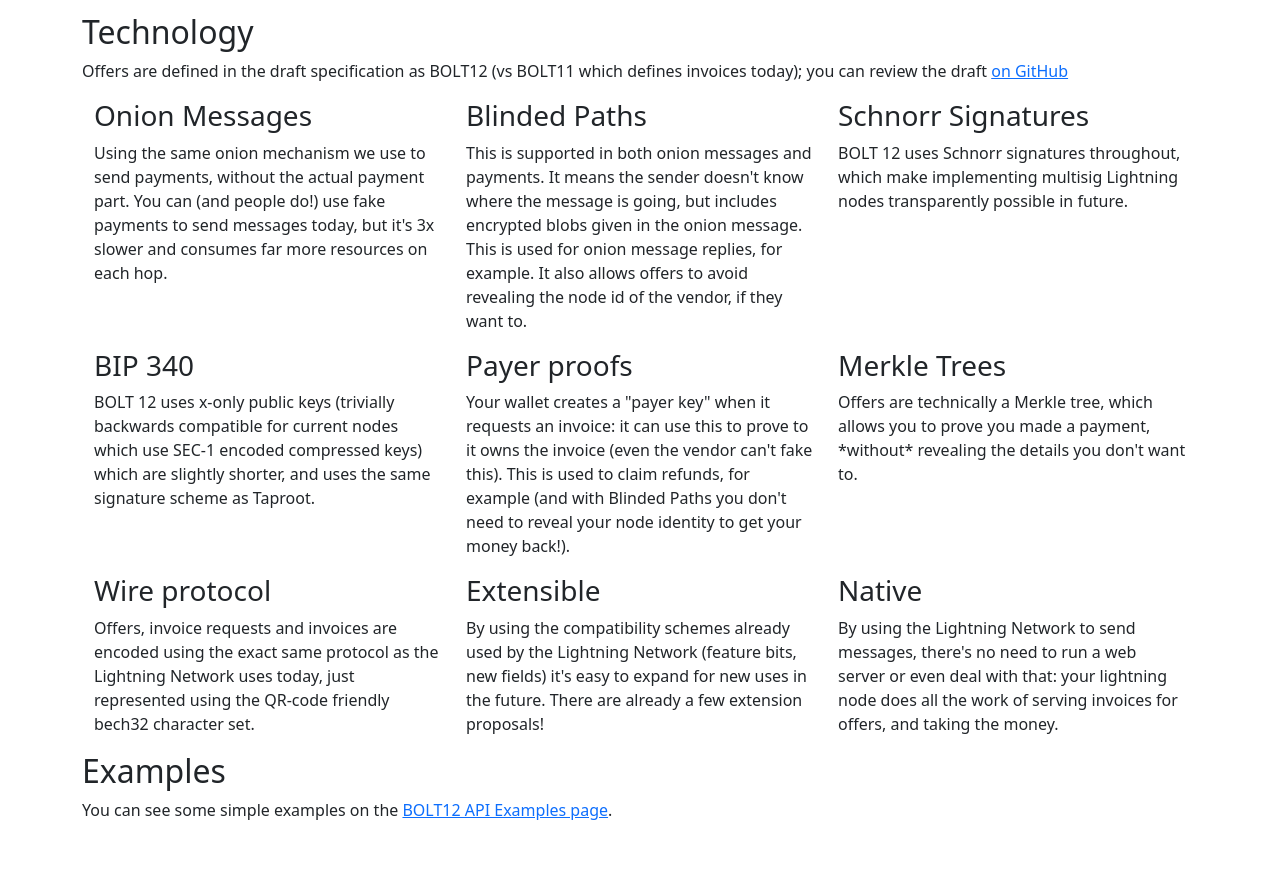
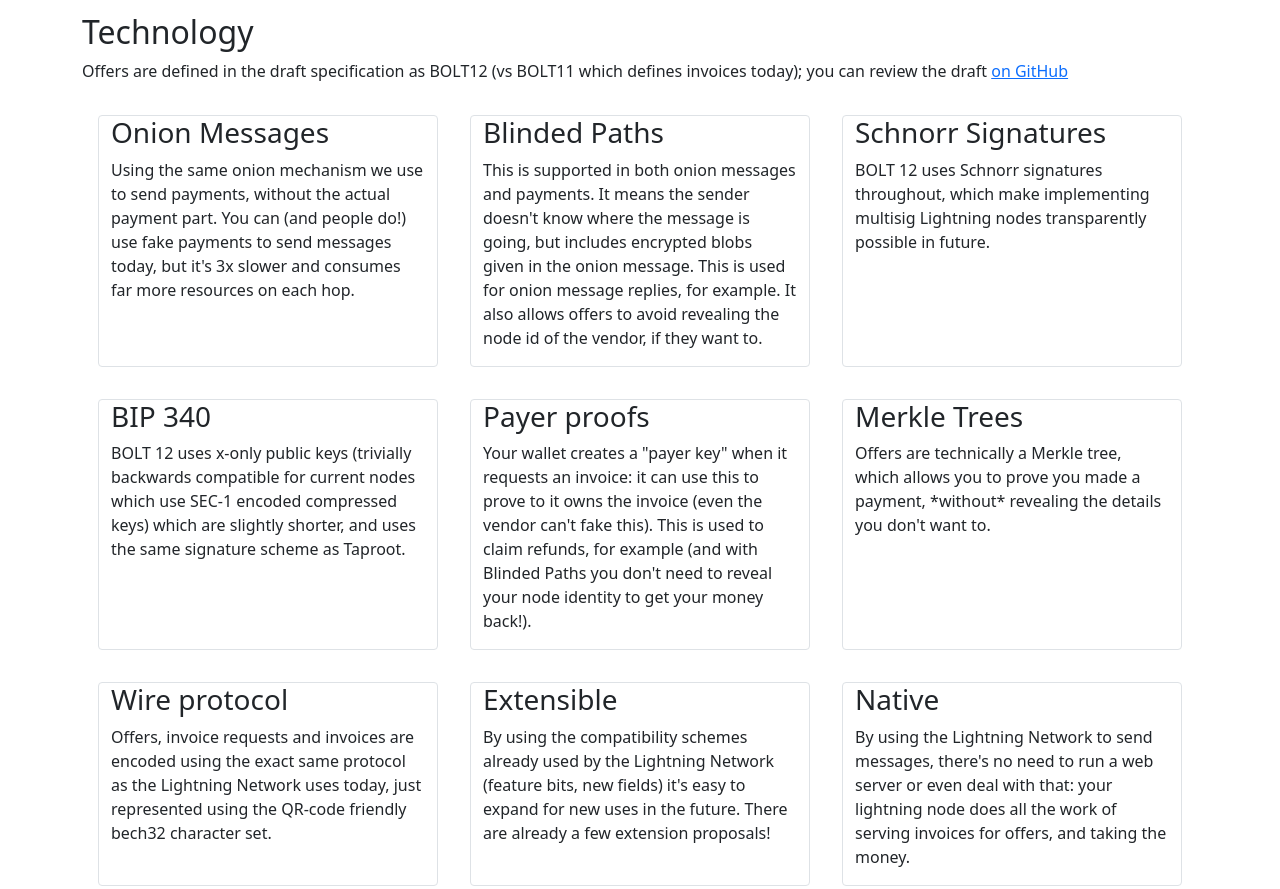
Before and after one commit to rustyrussell/bolt12.org, a plain HTML site: page www/index.html in a window 1280 px wide. Shown: the part 985-1874 px from the top of the page. Before the commit the page ends 1807 px from the top, so only its background shows below. Drawn offline with nearby package versions, Linux system fonts and the light colour scheme.

Commit message:
Minor tweaks
Signed-off-by: Rusty Russell <rusty@rustcorp.com.au>

```diff
--- a/www/index.html
+++ b/www/index.html
@@ -10,7 +10,7 @@
     <script src="https://cdn.jsdelivr.net/npm/bootstrap@5.0.2/dist/js/bootstrap.bundle.min.js" integrity="sha384-MrcW6ZMFYlzcLA8Nl+NtUVF0sA7MsXsP1UyJoMp4YLEuNSfAP+JcXn/tWtIaxVXM" crossorigin="anonymous"></script>
 
     <div class="container">
-      <h1>Offers: Lightning's Native Experience, Everywhere</h1>
+      <h1 style="text-align:center">Offers: Lightning's Native Experience, Everywhere</h1>
 
       <p>
 	Offers is
@@ -90,21 +90,21 @@
 	Offers are defined in the draft specification as BOLT12 (vs BOLT11 which defines invoices today); you can review the draft <a href="https://github.com/lightningnetwork/lightning-rfc/pull/798">on GitHub</a>
       </p>
 
-      <div class="container-fluid">
+     <div class="container-fluid">
 	<div class="row">
-	  <div class="col-sm">
+	  <div class="col-sm border rounded m-sm-3">
 	    <h3>Onion Messages</h3>
 	    <p>
 	      Using the same onion mechanism we use to send payments, without the actual payment part. You can (and people do!) use fake payments to send messages today, but it's 3x slower and consumes far more resources on each hop.
 	    </p>
 	  </div>
-	  <div class="col-sm">
+	  <div class="col-sm border rounded m-sm-3">
 	    <h3>Blinded Paths</h3>
 	    <p>
 	      This is supported in both onion messages and payments. It means the sender doesn't know where the message is going, but includes encrypted blobs given in the onion message. This is used for onion message replies, for example. It also allows offers to avoid revealing the node id of the vendor, if they want to.
 	    </p>
 	  </div>
-	  <div class="col-sm">
+	  <div class="col-sm border rounded m-sm-3">
 	    <h3>Schnorr Signatures</h3>
 	    <p>
 	      BOLT 12 uses Schnorr signatures throughout, which make implementing multisig Lightning nodes transparently possible in future.
@@ -112,19 +112,19 @@
 	  </div>
 	</div>
 	<div class="row">
-	  <div class="col-sm">
+	  <div class="col-sm border rounded m-sm-3">
 	    <h3>BIP 340</h3>
 	    <p>
 	      BOLT 12 uses x-only public keys (trivially backwards compatible for current nodes which use SEC-1 encoded compressed keys) which are slightly shorter, and uses the same signature scheme as Taproot.
 	    </p>
 	  </div>
-	  <div class="col-sm">
+	  <div class="col-sm border rounded m-sm-3">
 	    <h3>Payer proofs</h3>
 	    <p>
 	      Your wallet creates a "payer key" when it requests an invoice: it can use this to prove to it owns the invoice (even the vendor can't fake this). This is used to claim refunds, for example (and with Blinded Paths you don't need to reveal your node identity to get your money back!).
 	    </p>
 	  </div>
-	  <div class="col-sm">
+	  <div class="col-sm border rounded m-sm-3">
 	    <h3>Merkle Trees</h3>
 	    <p>
 	      Offers are technically a Merkle tree, which allows you to prove you made a payment, *without* revealing the details you don't want to.
@@ -132,19 +132,19 @@
 	  </div>
 	</div>
 	<div class="row">
-	  <div class="col-sm">
+	  <div class="col-sm border rounded m-sm-3">
 	    <h3>Wire protocol</h3>
 	    <p>
 	      Offers, invoice requests and invoices are encoded using the exact same protocol as the Lightning Network uses today, just represented using the QR-code friendly bech32 character set.
 	    </p>
 	  </div>
-	  <div class="col-sm">
+	  <div class="col-sm border rounded m-sm-3">
 	    <h3>Extensible</h3>
 	    <p>
 	      By using the compatibility schemes already used by the Lightning Network (feature bits, new fields) it's easy to expand for new uses in the future.  There are already a few extension proposals!
 	    </p>
 	  </div>
-	  <div class="col-sm">
+	  <div class="col-sm border rounded m-sm-3">
 	    <h3>Native</h3>
 	    <p>
 	      By using the Lightning Network to send messages, there's no need to run a web server or even deal with that: your lightning node does all the work of serving invoices for offers, and taking the money.
```
